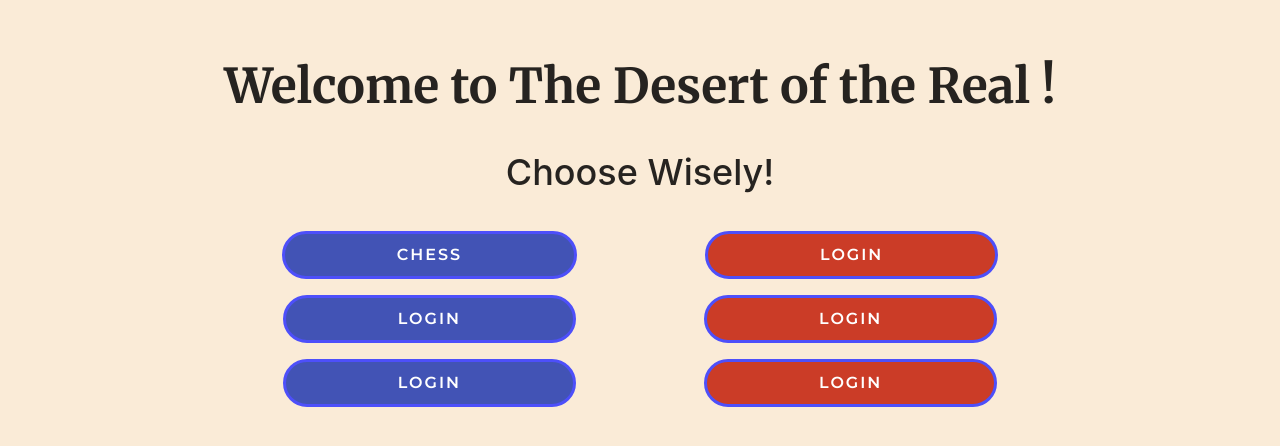
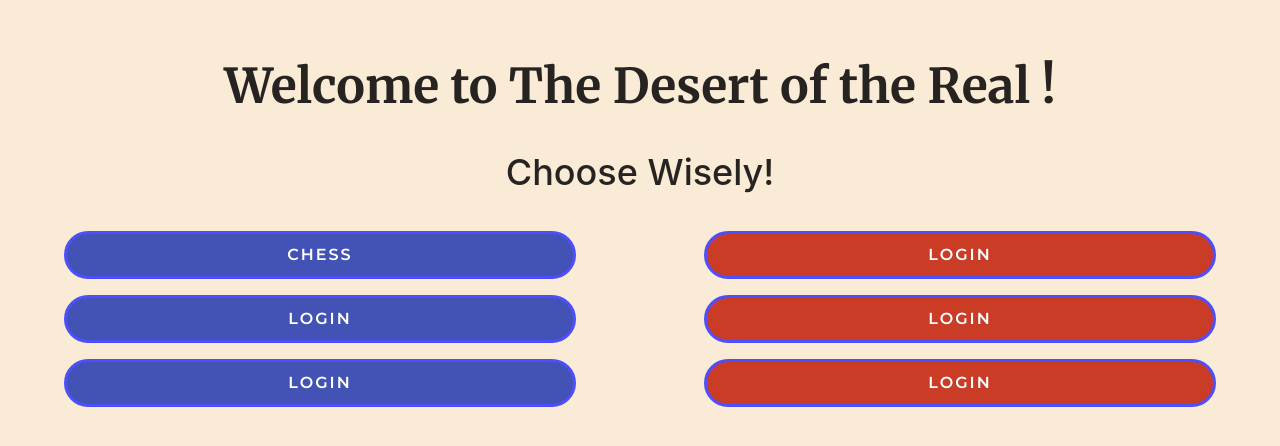
Before and after one commit to bounswe/bounswe2022group3, a Next.js app in the folder practice-app/client/: page /user/main in a window 1280 px wide. Shown: the part 144-590 px from the top of the page. Built offline with nearby package versions, Linux system fonts and the light colour scheme; sample sign-in values are in the browser's storage.

Commit message:
unused changes fixed

```diff
--- a/practice-app/client/components/Button/Button.module.scss
+++ b/practice-app/client/components/Button/Button.module.scss
@@ -24,9 +24,10 @@
         color: $base-color;
     }
 }
+
 .mainButton {
     font-family: "Montserrat", sans-serif;
-    // width: 40%;
+    width: 40%;
     border: 3px solid $base-color;
     background-color: $base-color;
     text-transform: uppercase;
@@ -42,8 +43,8 @@
     cursor: pointer;
     display: inline-block;
     margin: 1rem;
-    margin-left: 10rem;
-    margin-right: 10rem;
+    margin-left: 1rem;
+    margin-right: 1rem;
     padding-left: 7rem;
     padding-right: 7rem;
 
```
